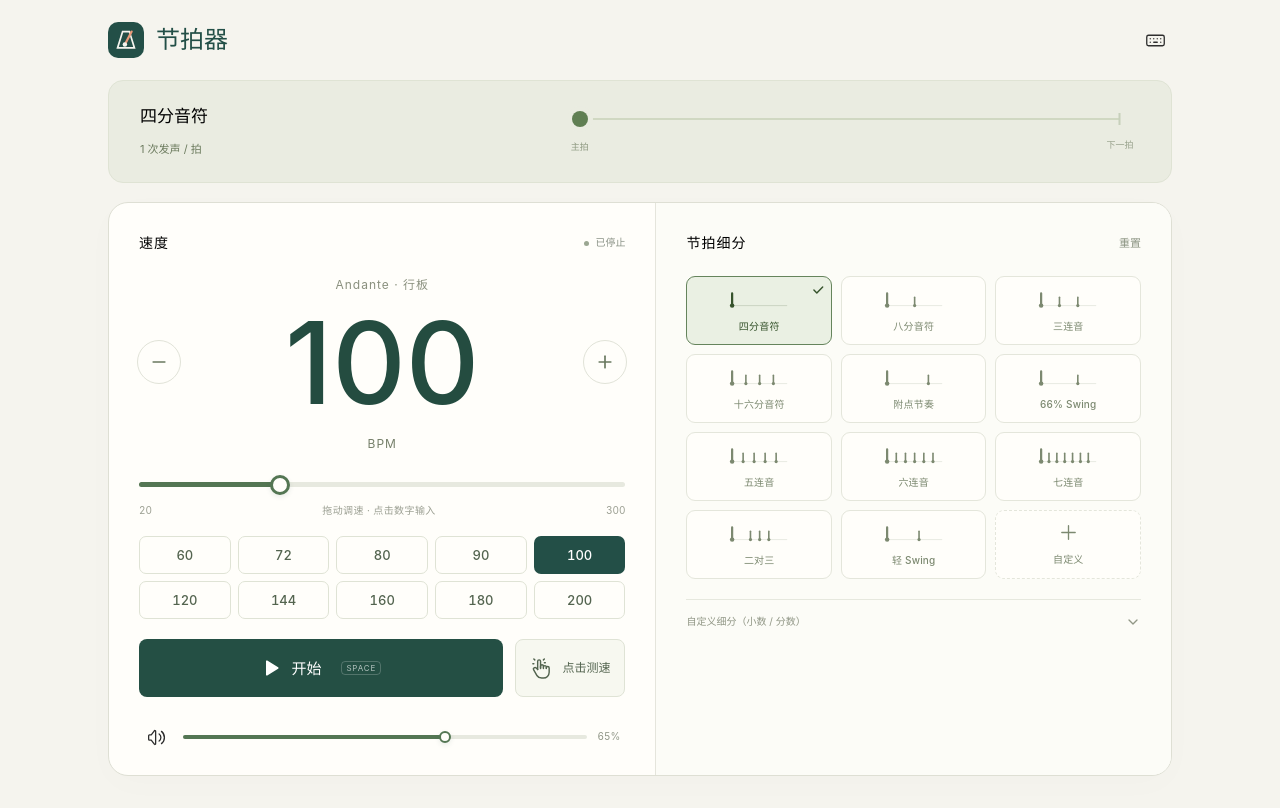
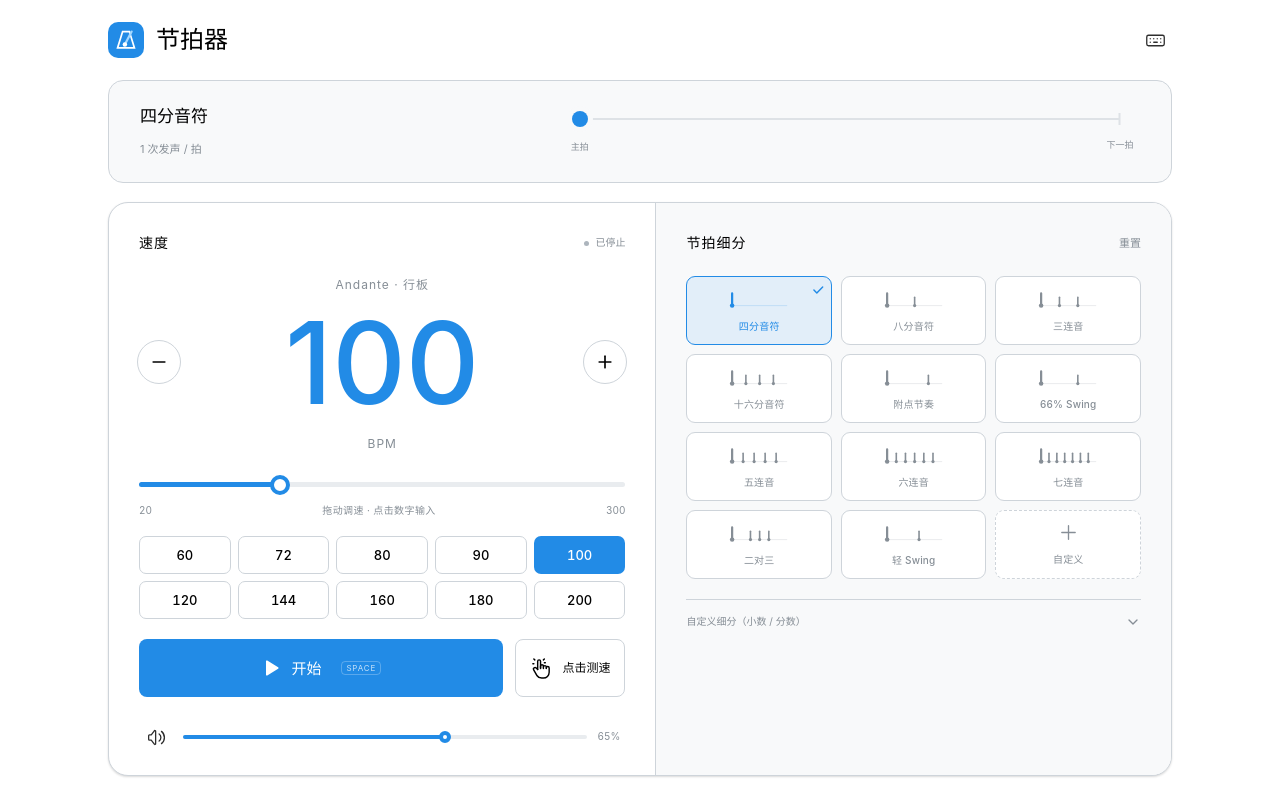
Before and after one commit to ChrisKimZHT/metronome, a React (Vite) app: page / in a window 1280 px wide. Built offline with nearby package versions, Linux system fonts and the light colour scheme.

Commit message:
style: change theme color

```diff
--- a/index.html
+++ b/index.html
@@ -3,7 +3,7 @@
   <head>
     <meta charset="UTF-8" />
     <meta name="viewport" content="width=device-width, initial-scale=1.0" />
-    <meta name="theme-color" content="#f5f4ee" />
+    <meta name="theme-color" content="#ffffff" />
     <meta name="description" content="在线节拍器，支持 BPM 快选、连音、Swing、自定义细分与点击测速。" />
     <link rel="icon" type="image/svg+xml" href="%BASE_URL%favicon.svg" />
     <title>节拍器</title>
--- a/src/main.tsx
+++ b/src/main.tsx
@@ -6,8 +6,6 @@ import './styles.css';
 import App from './App';
 
 const theme = createTheme({
-  primaryColor: 'forest',
-  colors: { forest: ['#eff7f4', '#dceae3', '#b8d3c7', '#91bba9', '#70a78f', '#579b7f', '#234f47', '#1e463e', '#183c35', '#103329'] },
   fontFamily: '"Inter", "Segoe UI", "PingFang SC", "Microsoft YaHei", sans-serif',
   defaultRadius: 'md',
   cursorType: 'pointer',
--- a/src/styles.css
+++ b/src/styles.css
@@ -1,67 +1,63 @@
-:root { color: #263f37; background: #f5f4ee; font-synthesis: none; text-rendering: optimizeLegibility; -webkit-font-smoothing: antialiased; }
+:root { color: var(--mantine-color-text); background: var(--mantine-color-body); font-synthesis: none; text-rendering: optimizeLegibility; -webkit-font-smoothing: antialiased; }
 * { box-sizing: border-box; }
-body { margin: 0; min-width: 0; background: #f5f4ee; }
+body { margin: 0; min-width: 0; background: var(--mantine-color-body); }
 button, input { -webkit-tap-highlight-color: transparent; }
-button:focus-visible, a:focus-visible { outline: 3px solid #ba7654; outline-offset: 4px; }
+button:focus-visible, a:focus-visible { outline: 3px solid var(--mantine-primary-color-filled); outline-offset: 4px; }
 button { touch-action: manipulation; }
 .app-shell { max-width: 1160px; padding: 0 48px 32px; margin: 0 auto; }
 .site-header { height: 80px; display: flex; align-items: center; justify-content: space-between; }
 .brand { display: flex; align-items: center; gap: 12px; }
-h1 { color: #234f47; font-weight: 600; font-size: 24px; margin: 0; line-height: 1.4; }
-.workspace { display: grid; grid-template-columns: 1.06fr 1fr; border: 1px solid #dedfd4; border-radius: 20px; background: #fffefa; overflow: hidden; box-shadow: 0 8px 35px #30442d04; }
+h1 { color: var(--mantine-color-text); font-weight: 600; font-size: 24px; margin: 0; line-height: 1.4; }
+.workspace { display: grid; grid-template-columns: 1.06fr 1fr; border: 1px solid var(--mantine-color-default-border); border-radius: 20px; background: var(--mantine-color-body); overflow: hidden; box-shadow: var(--mantine-shadow-xs); }
 .tempo-panel, .rhythm-panel { padding: 27px 30px 21px; min-width: 0; }
-.rhythm-panel { border-left: 1px solid #e5e5dc; background: #fcfcf7; }
+.rhythm-panel { border-left: 1px solid var(--mantine-color-default-border); background: var(--mantine-color-gray-0); }
 .panel-heading { display: flex; justify-content: space-between; align-items: center; min-height: 26px; gap: 12px; }
 .panel-heading h2 { font-size: 14px; font-weight: 600; margin: 0; letter-spacing: 1px; }
-.status { display: flex; align-items: center; gap: 6px; font-size: 10px; color: #8a9286; }
-.status i { height: 5px; width: 5px; border-radius: 50%; background: #9ba792; }
-.status.is-playing { color: #2a6751; }.status.is-playing i { background: #43886c; box-shadow: 0 0 0 3px #43886c16; }
+.status { display: flex; align-items: center; gap: 6px; font-size: 10px; color: var(--mantine-color-dimmed); }
+.status i { height: 5px; width: 5px; border-radius: 50%; background: var(--mantine-color-gray-5); }
+.status.is-playing { color: var(--mantine-primary-color-light-color); }.status.is-playing i { background: var(--mantine-primary-color-filled); box-shadow: 0 0 0 3px var(--mantine-primary-color-filled)16; }
 .tempo-display { text-align: center; padding-top: 20px; }
-.tempo-name { color: #8a907e; font-size: 12px; letter-spacing: 1px; }
+.tempo-name { color: var(--mantine-color-dimmed); font-size: 12px; letter-spacing: 1px; }
 .bpm-control { display: flex; justify-content: space-between; align-items: center; gap: 4px; margin: 0 -2px; }
 .bpm-root { width: 240px; min-width: 0; }
-.bpm-input { color: #244c40; font-size: clamp(82px, 9vw, 114px); font-weight: 500; line-height: 1; height: 135px; text-align: center; padding: 0; font-variant-numeric: proportional-nums; letter-spacing: normal; border-radius: 8px; }
-.bpm-input:focus { background: #f5f6ee; }
-.step-button { border-color: #e1e3d8; background: transparent; color: #69785f; flex-shrink: 0; }
-.step-button:hover { background: #edf0e6; }
-.bpm-unit { font-size: 12px; letter-spacing: 1px; color: #77816b; }
+.bpm-input { color: var(--mantine-primary-color-filled); font-size: clamp(82px, 9vw, 114px); font-weight: 500; line-height: 1; height: 135px; text-align: center; padding: 0; font-variant-numeric: proportional-nums; letter-spacing: normal; border-radius: 8px; }
+.bpm-input:focus { background: var(--mantine-color-gray-0); }
+.step-button { flex-shrink: 0; }
+.bpm-unit { font-size: 12px; letter-spacing: 1px; color: var(--mantine-color-dimmed); }
 .tempo-slider { margin-top: 25px; }
-.mantine-Slider-bar { background: #547653; }.mantine-Slider-track::before { background: #e7e9df; }
-.mantine-Slider-thumb { border-color: #547653; border-width: 3px; background: #fffefa; box-shadow: 0 2px 5px #244c401a; }
-.range-labels { display: flex; justify-content: space-between; margin-top: 13px; font-size: 10px; color: #9b9f92; font-variant-numeric: tabular-nums; }
+
+.range-labels { display: flex; justify-content: space-between; margin-top: 13px; font-size: 10px; color: var(--mantine-color-dimmed); font-variant-numeric: tabular-nums; }
 .range-labels span:nth-child(2) { font-size: 10px; letter-spacing: .4px; }
 .bpm-presets { display: grid; grid-template-columns: repeat(5, minmax(0, 1fr)); gap: 7px; margin-top: 18px; }
 .bpm-preset { height: 38px; padding: 0; font-size: 13px; font-weight: 500; font-variant-numeric: tabular-nums; border-radius: 7px; }
-.bpm-preset[data-variant="default"] { background: #fffefa; border-color: #dfe3d5; color: #53644f; }
-.bpm-preset[data-variant="default"]:hover { background: #edf0e6; }
+
 .transport { display: flex; gap: 12px; margin-top: 20px; }
-.play-button { flex: 1; background: #244f44; height: 58px; font-weight: 500; font-size: 15px; padding: 0 18px; }
-.play-button:hover { background: #193f35; }
+.play-button { flex: 1; height: 58px; font-weight: 500; font-size: 15px; padding: 0 18px; }
 .button-timer { margin-left: 12px; font-variant-numeric: tabular-nums; }
-.button-key { font-size: 8px; font-weight: 400; border: 1px solid #ffffff35; padding: 2px 4px; border-radius: 4px; margin-left: 20px; color: #ffffffa8; letter-spacing: .8px; }
-.tap-button { padding: 0 14px; height: 58px; color: #53644f; border-color: #dfe3d5; background: #f7f8f0; font-size: 12px; font-weight: 500; }
-.tap-button .mantine-Button-label { gap: 9px; }.tap-button.tapped { background: #e9eddf; }
-.audio-controls { display: flex; align-items: center; gap: 10px; margin-top: 23px; font-size: 10px; color: #919788; }
+.button-key { font-size: 8px; font-weight: 400; border: 1px solid color-mix(in srgb, var(--mantine-color-white) 25%, transparent); padding: 2px 4px; border-radius: 4px; margin-left: 20px; color: color-mix(in srgb, var(--mantine-color-white) 75%, transparent); letter-spacing: .8px; }
+.tap-button { padding: 0 14px; height: 58px; font-size: 12px; font-weight: 500; }
+.tap-button .mantine-Button-label { gap: 9px; }.tap-button.tapped { background: var(--mantine-primary-color-light-hover); }
+.audio-controls { display: flex; align-items: center; gap: 10px; margin-top: 23px; font-size: 10px; color: var(--mantine-color-dimmed); }
 .audio-controls > span:first-of-type { min-width: 28px; font-variant-numeric: tabular-nums; }
-.volume-slider { flex: 1; }.volume-slider .mantine-Slider-thumb { border-width: 2px; }
-.text-button { background: transparent; border: 0; color: #8b9482; font-size: 11px; padding: 4px 0; cursor: pointer; }.text-button:hover { color: #264f40; }
+.volume-slider { flex: 1; }
+.text-button { background: transparent; border: 0; color: var(--mantine-color-dimmed); font-size: 11px; padding: 4px 0; cursor: pointer; }.text-button:hover { color: var(--mantine-primary-color-light-color); }
 .preset-grid { display: grid; grid-template-columns: repeat(3, 1fr); gap: 9px; margin-top: 20px; }
-.preset { border: 1px solid #e4e6db; border-radius: 9px; background: #fffefa; color: #7c8970; position: relative; display: flex; flex-direction: column; align-items: center; justify-content: center; gap: 5px; height: 69px; cursor: pointer; transition: background .15s, border-color .15s, transform .15s; padding: 6px; }
-.preset:hover { background: #eff2e8; border-color: #afbea4; transform: translateY(-1px); }.preset.selected { background: #eaf0e3; border-color: #65845c; color: #36532c; }.preset > span { font-size: 10px; letter-spacing: .2px; font-weight: 500; }.rhythm-glyph { width: 64px; height: 27px; }.preset-check { position: absolute; top: 6px; right: 6px; }.custom-preset { border-style: dashed; gap: 8px; }
-.custom-toggle { display: flex; justify-content: space-between; align-items: center; border: 0; border-top: 1px solid #e6e8de; background: none; color: #919786; width: 100%; margin-top: 20px; padding: 14px 0 0; font-size: 10px; cursor: pointer; text-align: left; }.custom-toggle svg { transition: transform .2s; }.rotated { transform: rotate(180deg); }
+.preset { border: 1px solid var(--mantine-color-default-border); border-radius: 9px; background: var(--mantine-color-body); color: var(--mantine-color-dimmed); position: relative; display: flex; flex-direction: column; align-items: center; justify-content: center; gap: 5px; height: 69px; cursor: pointer; transition: background .15s, border-color .15s, transform .15s; padding: 6px; }
+.preset:hover { background: var(--mantine-color-default-hover); border-color: var(--mantine-color-gray-4); transform: translateY(-1px); }.preset.selected { background: var(--mantine-primary-color-light); border-color: var(--mantine-primary-color-filled); color: var(--mantine-primary-color-light-color); }.preset > span { font-size: 10px; letter-spacing: .2px; font-weight: 500; }.rhythm-glyph { width: 64px; height: 27px; }.preset-check { position: absolute; top: 6px; right: 6px; }.custom-preset { border-style: dashed; gap: 8px; }
+.custom-toggle { display: flex; justify-content: space-between; align-items: center; border: 0; border-top: 1px solid var(--mantine-color-default-border); background: none; color: var(--mantine-color-dimmed); width: 100%; margin-top: 20px; padding: 14px 0 0; font-size: 10px; cursor: pointer; text-align: left; }.custom-toggle svg { transition: transform .2s; }.rotated { transform: rotate(180deg); }
 .custom-editor { padding-top: 15px; }
 .custom-editor > label { font-size: 12px; font-weight: 500; }
-.custom-editor > p { font-size: 11px; color: #7a8671; margin: 4px 0 8px; }
+.custom-editor > p { font-size: 11px; color: var(--mantine-color-dimmed); margin: 4px 0 8px; }
 .custom-input-row { display: flex; align-items: flex-start; gap: 8px; }
 .custom-input-row > .mantine-InputWrapper-root { flex: 1; min-width: 0; }
 .custom-input-row > button { flex-shrink: 0; }
-.visualizer { margin-bottom: 19px; background: #eaece1; border: 1px solid #dfe3d4; border-radius: 15px; display: grid; grid-template-columns: 1fr 1.45fr; align-items: center; gap: 38px; padding: 22px 31px; }
-.visualizer h2 { font-size: 17px; font-weight: 500; margin: 0 0 6px; }.visualizer-info > span { font-size: 11px; color: #6c7b5e; }
+.visualizer { margin-bottom: 19px; background: var(--mantine-color-gray-0); border: 1px solid var(--mantine-color-default-border); border-radius: 15px; display: grid; grid-template-columns: 1fr 1.45fr; align-items: center; gap: 38px; padding: 22px 31px; }
+.visualizer h2 { font-size: 17px; font-weight: 500; margin: 0 0 6px; }.visualizer-info > span { font-size: 11px; color: var(--mantine-color-dimmed); }
 .rhythm-timeline { padding: 6px 9px 0; }
-.timeline-track { height: 47px; position: relative; margin-right: 11px; }.track-line { position: absolute; height: 2px; top: 7px; width: 100%; background: #d0d8c2; }.beat-marker { position: absolute; top: 0; display: flex; flex-direction: column; align-items: center; transform: translateX(-50%); }.marker-dot { width: 12px; height: 12px; margin: 2px 0; background: #a6b59b; border-radius: 50%; box-shadow: 0 0 0 5px #eaece1; transition: background .08s; }.main-beat .marker-dot { background: #607f53; width: 16px; height: 16px; margin: 0; }.active .marker-dot { background: #b57953; box-shadow: 0 0 0 5px #d0b29735; }.marker-label { margin-top: 13px; font-size: 9px; color: #8e9980; font-variant-numeric: tabular-nums; }.end-marker { position: absolute; right: 0; top: 2px; transform: translateX(50%); display: flex; align-items: center; flex-direction: column; gap: 13px; font-size: 9px; color: #97a18b; }.end-marker > span:first-child { height: 12px; width: 2px; background: #c7d0bb; }.playhead { position: absolute; top: -6px; width: 2px; height: 27px; background: #bd8863; opacity: 0; z-index: 2; pointer-events: none; }.running .playhead { opacity: .8; }
-.error-message { margin-top: 16px; padding: 10px 16px; border-radius: 10px; color: #96422f; background: #f6e8dd; display: flex; align-items: center; justify-content: space-between; font-size: 12px; }
-.modal-description { font-size: 12px; color: #7a8671; }.shortcut-list { display: grid; gap: 18px; padding: 20px 0; }.shortcut-list > div { display: flex; justify-content: space-between; align-items: center; font-size: 14px; }
+.timeline-track { height: 47px; position: relative; margin-right: 11px; }.track-line { position: absolute; height: 2px; top: 7px; width: 100%; background: var(--mantine-color-gray-3); }.beat-marker { position: absolute; top: 0; display: flex; flex-direction: column; align-items: center; transform: translateX(-50%); }.marker-dot { width: 12px; height: 12px; margin: 2px 0; background: var(--mantine-color-gray-5); border-radius: 50%; box-shadow: 0 0 0 5px var(--mantine-color-gray-0); transition: background .08s; }.main-beat .marker-dot { background: var(--mantine-primary-color-filled); width: 16px; height: 16px; margin: 0; }.active .marker-dot { background: var(--mantine-primary-color-8); box-shadow: 0 0 0 5px var(--mantine-primary-color-light); }.marker-label { margin-top: 13px; font-size: 9px; color: var(--mantine-color-dimmed); font-variant-numeric: tabular-nums; }.end-marker { position: absolute; right: 0; top: 2px; transform: translateX(50%); display: flex; align-items: center; flex-direction: column; gap: 13px; font-size: 9px; color: var(--mantine-color-dimmed); }.end-marker > span:first-child { height: 12px; width: 2px; background: var(--mantine-color-gray-3); }.playhead { position: absolute; top: -6px; width: 2px; height: 27px; background: var(--mantine-primary-color-8); opacity: 0; z-index: 2; pointer-events: none; }.running .playhead { opacity: .8; }
+.error-message { margin-top: 16px; padding: 10px 16px; border-radius: 10px; color: var(--mantine-color-red-light-color); background: var(--mantine-color-red-light); display: flex; align-items: center; justify-content: space-between; font-size: 12px; }
+.modal-description { font-size: 12px; color: var(--mantine-color-dimmed); }.shortcut-list { display: grid; gap: 18px; padding: 20px 0; }.shortcut-list > div { display: flex; justify-content: space-between; align-items: center; font-size: 14px; }
 @media (max-width: 1000px) { .app-shell { padding: 0 30px 28px; }.tempo-panel, .rhythm-panel { padding: 24px; }.button-key { display: none; }.transport { gap: 8px; }.play-button { padding: 0 12px; }.tap-button { padding: 0 12px; }.audio-controls { gap: 7px; }.bpm-input { font-size: 96px; }.bpm-root { width: 210px; } }
-@media (max-width: 740px) { .app-shell { max-width: 540px; padding: 0 20px 24px; }.site-header { height: 68px; }h1 { font-size: 22px; }.workspace { grid-template-columns: 1fr; border-radius: 16px; }.tempo-panel, .rhythm-panel { padding: 23px; }.rhythm-panel { border-left: 0; border-top: 1px solid #e5e5dc; }.tempo-display { padding-top: 18px; }.bpm-input { font-size: 104px; height: 125px; }.bpm-root { width: 225px; }.tempo-slider { margin-top: 24px; }.button-key { display: inline; margin-left: 15px; }.audio-controls { margin-top: 16px; }.preset { height: 72px; }.bpm-preset { height: 44px; }.visualizer { grid-template-columns: 1fr; gap: 24px; padding: 24px; }.visualizer-info { display: flex; justify-content: space-between; align-items: center; gap: 12px; }.visualizer h2 { font-size: 15px; margin: 0; }.rhythm-timeline { padding: 0 4px; } }
+@media (max-width: 740px) { .app-shell { max-width: 540px; padding: 0 20px 24px; }.site-header { height: 68px; }h1 { font-size: 22px; }.workspace { grid-template-columns: 1fr; border-radius: 16px; }.tempo-panel, .rhythm-panel { padding: 23px; }.rhythm-panel { border-left: 0; border-top: 1px solid var(--mantine-color-default-border); }.tempo-display { padding-top: 18px; }.bpm-input { font-size: 104px; height: 125px; }.bpm-root { width: 225px; }.tempo-slider { margin-top: 24px; }.button-key { display: inline; margin-left: 15px; }.audio-controls { margin-top: 16px; }.preset { height: 72px; }.bpm-preset { height: 44px; }.visualizer { grid-template-columns: 1fr; gap: 24px; padding: 24px; }.visualizer-info { display: flex; justify-content: space-between; align-items: center; gap: 12px; }.visualizer h2 { font-size: 15px; margin: 0; }.rhythm-timeline { padding: 0 4px; } }
 @media (max-width: 370px) { .app-shell { padding: 0 14px 20px; }.tempo-panel, .rhythm-panel { padding: 20px; }.bpm-input { font-size: 88px; }.step-button { width: 36px; min-width: 36px; height: 36px; }.button-key { display: none; }.preset-grid { gap: 7px; } }
 @media (prefers-reduced-motion: reduce) { *, *::before, *::after { transition: none !important; animation: none !important; }.running .playhead { opacity: 0; } }
```
Also changed, not shown: public/favicon.svg.
